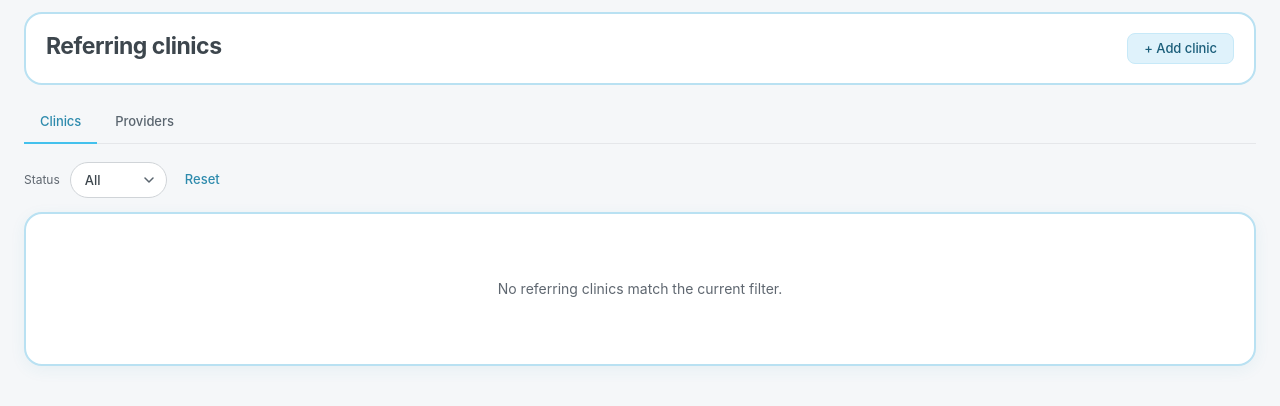
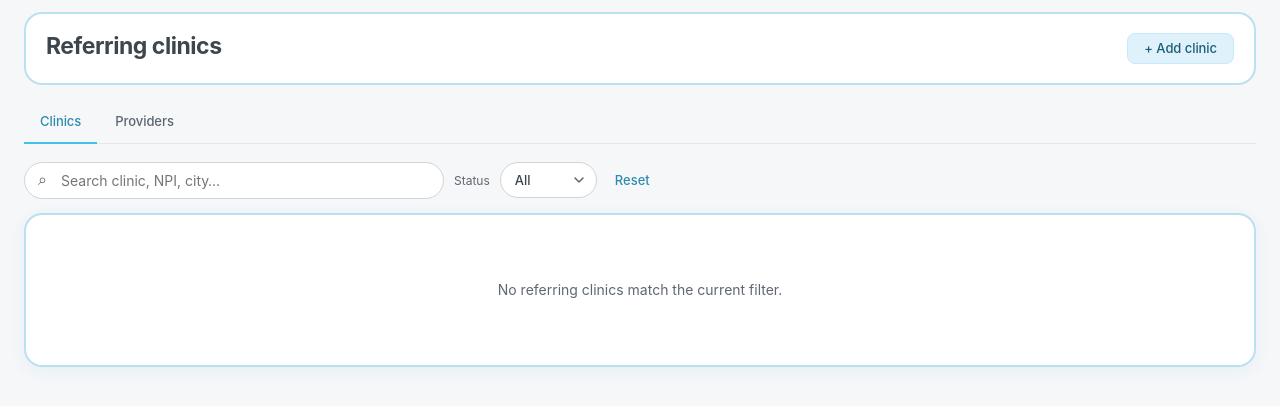
Before and after one commit to leahnoaeill-lgtm/ArcConnectPortalDemo, a Python web app: template templates/referring_clinics.html in a window 1280 px wide. Shown: the top 406 px of the page. Run offline with Jinja, Linux system fonts and the light colour scheme; the template is opened without the code that fills it, so the values that code supplies are empty.

Commit message:
Device + referring tweaks: add-button placement, clinic search, yellow Deactivate
- Devices: move "+ Add device" out of the band into a right-aligned block
  below it (under the In stock / Maintenance stats).
- Referring clinics list: add a client-side Search field to the left of the
  Status filter (matches name, NPI, city/state, contact, location).
- Clinic detail: clinic-level Deactivate is now yellow (btn-warn) to match
  the provider Deactivate buttons; "+ Add provider" bumped to full size to
  match the Edit/Deactivate/Delete actions at the top.

Co-Authored-By: Claude Opus 4.8 (1M context) <noreply@anthropic.com>

```diff
--- a/templates/referring_clinic_detail.html
+++ b/templates/referring_clinic_detail.html
@@ -23,7 +23,7 @@
       <a href="{{ url_for('referring_clinic_edit', clinic_id=clinic.id) }}" class="btn">Edit clinic</a>
       {% if clinic.is_active %}
         <form method="POST" action="{{ url_for('referring_clinic_deactivate', clinic_id=clinic.id) }}" style="display:inline;">
-          <button type="submit" class="btn">Deactivate</button>
+          <button type="submit" class="btn btn-warn">Deactivate</button>
         </form>
       {% else %}
         <form method="POST" action="{{ url_for('referring_clinic_activate', clinic_id=clinic.id) }}" style="display:inline;">
@@ -98,7 +98,7 @@
       <div class="card">
         <div class="card-header">
           <h2>Providers <span class="tab-count">{{ providers | length }}</span></h2>
-          <a href="{{ url_for('referring_provider_new', clinic_id=clinic.id) }}" class="btn btn-sm btn-primary">+ Add provider</a>
+          <a href="{{ url_for('referring_provider_new', clinic_id=clinic.id) }}" class="btn btn-primary">+ Add provider</a>
         </div>
         <div class="card-body no-pad">
           {% if providers %}
--- a/templates/referring_clinics.html
+++ b/templates/referring_clinics.html
@@ -26,6 +26,9 @@
   </div>
 
   <div class="filter-bar">
+    <div class="filter-search">
+      <input type="search" id="clinicSearch" placeholder="Search clinic, NPI, city…" autocomplete="off">
+    </div>
     <label class="small muted">Status</label>
     <select class="filter-select" onchange="location = updateQuery({status: this.value})">
       <option value="all"      {% if status_filter == 'all' %}selected{% endif %}>All</option>
@@ -66,7 +69,8 @@
         <tbody>
           {% for c in clinics %}
             {% set _href = url_for('referring_clinic_detail', clinic_id=c.id) %}
-            <tr class="clickable"
+            <tr class="clickable clinic-row"
+                data-search="{{ (c.name ~ ' ' ~ (c.npi or '') ~ ' ' ~ (c.city or '') ~ ' ' ~ (c.state or '') ~ ' ' ~ (c.phone or '') ~ ' ' ~ (c.email or '') ~ ' ' ~ (c.loc_name or '')) | lower }}"
                 data-sort-name="{{ (c.name or '') | lower }}"
                 data-sort-npi="{{ c.npi or '' }}"
                 data-sort-city="{{ (c.city or '') | lower }}"
@@ -117,6 +121,19 @@
 </div>
 
 <script>
+// Client-side search over the clinics table (filters visible rows by text).
+(function() {
+  const input = document.getElementById('clinicSearch');
+  if (!input) return;
+  const rows = document.querySelectorAll('tr.clinic-row');
+  input.addEventListener('input', function() {
+    const q = this.value.trim().toLowerCase();
+    rows.forEach(r => {
+      r.classList.toggle('filter-hidden', !(!q || (r.dataset.search || '').includes(q)));
+    });
+  });
+})();
+
 function updateQuery(overrides) {
   const u = new URL(window.location.href);
   for (const [k, v] of Object.entries(overrides)) {
```
Also changed, not shown: templates/devices.html (+4 -4 lines).
